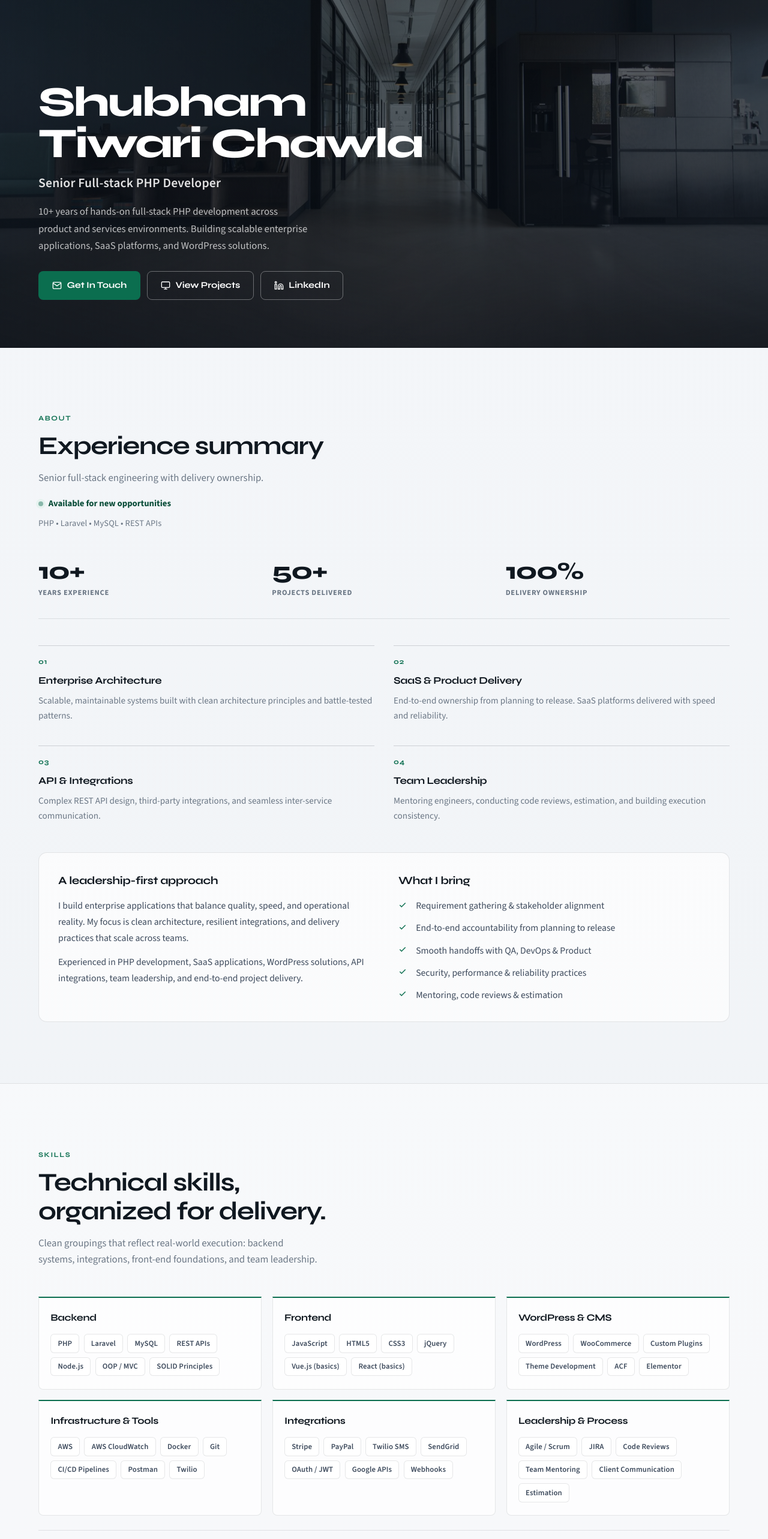
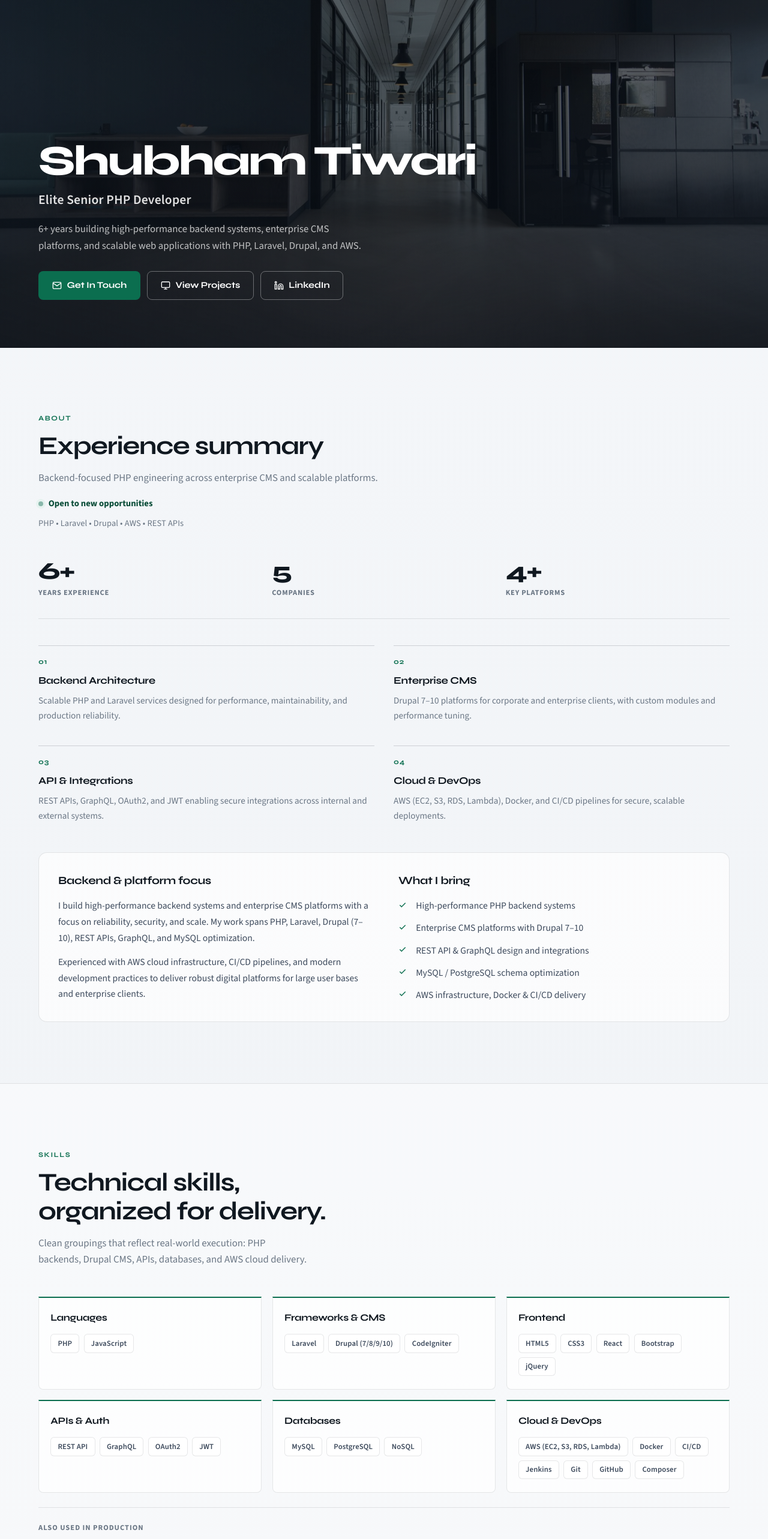
Before and after one commit to shubhamtiwarihost/my-project, a React (Vite) app: page / in a window 1280 px wide. Shown: the part 220-2786 px from the top of the page at 60% size. Built offline with nearby package versions, Linux system fonts and the light colour scheme.

Commit message:
content update

```diff
--- a/index.html
+++ b/index.html
@@ -3,10 +3,10 @@
   <head>
     <meta charset="UTF-8" />
     <meta name="viewport" content="width=device-width, initial-scale=1.0" />
-    <title>Shubham Tiwari Chawla | Senior Full-stack PHP Developer</title>
+    <title>Shubham Tiwari | Elite Senior PHP Developer</title>
     <meta
       name="description"
-      content="Shubham Tiwari Chawla — Senior Full-stack PHP Developer and Technical Lead with 10+ years of experience building scalable enterprise web applications, SaaS platforms, WordPress solutions, and integrations."
+      content="Shubham Tiwari — Elite Senior PHP Developer with 6+ years of experience building high-performance backend systems, enterprise CMS platforms, Laravel and Drupal applications, REST APIs, and AWS infrastructure."
     />
     <meta name="theme-color" content="#0b6e4f" />
     <link rel="preconnect" href="https://fonts.googleapis.com" />
--- a/src/components/Experience.jsx
+++ b/src/components/Experience.jsx
@@ -1,4 +1,4 @@
-import { certifications, experiences } from '../data/content'
+import { education, experiences } from '../data/content'
 import { useInView } from '../hooks/useInView'
 import { IconCheck } from './Icons'
 
@@ -12,14 +12,13 @@ export default function Experience() {
           <p className="eyebrow">Experience</p>
           <h2 className="section-title">Professional experience</h2>
           <p className="section-subtitle">
-            Long-term ownership across enterprise apps, SaaS delivery, client coordination, and production
-            support.
+            Backend and CMS delivery across digital learning, enterprise apps, and production platforms.
           </p>
         </header>
 
         <div className="experience-list">
           {experiences.map((exp) => (
-            <article key={`${exp.company}-${exp.role}`} className="experience-item">
+            <article key={`${exp.company}-${exp.period}`} className="experience-item">
               <div className="experience-item__top">
                 <div>
                   <h3>{exp.role}</h3>
@@ -58,15 +57,13 @@ export default function Experience() {
         </div>
 
         <div className="certs">
-          <h3>Certifications & Recognition</h3>
-          <p>
-            Leadership training and performance recognition aligned with enterprise delivery outcomes.
-          </p>
+          <h3>Education</h3>
+          <p>Formal foundation in computer science and software engineering.</p>
           <div className="certs__grid">
-            {certifications.map((cert) => (
-              <article key={cert.title} className="cert-item">
-                <h4>{cert.title}</h4>
-                <p>{cert.issuer}</p>
+            {education.map((item) => (
+              <article key={item.title} className="cert-item">
+                <h4>{item.title}</h4>
+                <p>{item.issuer}</p>
               </article>
             ))}
           </div>
--- a/src/components/Footer.jsx
+++ b/src/components/Footer.jsx
@@ -46,7 +46,7 @@ export default function Footer() {
 
         <div className="site-footer__bottom">
           <p>© {year} {profile.shortName}. All rights reserved.</p>
-          <p>Senior Full-stack PHP Developer & Technical Lead</p>
+          <p>Elite Senior PHP Developer · Laravel · Drupal · AWS</p>
         </div>
       </div>
     </footer>
--- a/src/components/Projects.jsx
+++ b/src/components/Projects.jsx
@@ -12,10 +12,10 @@ export default function Projects() {
       <div className={`container reveal ${visible ? 'is-visible' : ''}`} ref={ref}>
         <header className="section-head">
           <p className="eyebrow">Projects</p>
-          <h2 className="section-title">Real SaaS, internal systems & WordPress builds</h2>
+          <h2 className="section-title">Enterprise backends, CMS & learning platforms</h2>
           <p className="section-subtitle">
-            Delivered end-to-end with client coordination and production support. Each project reflects full
-            ownership — from planning to post-launch.
+            Selected platforms spanning banking, corporate CMS, edtech, and real estate — with ownership
+            from architecture through production support.
           </p>
         </header>
 
--- a/src/components/Skills.jsx
+++ b/src/components/Skills.jsx
@@ -11,8 +11,8 @@ export default function Skills() {
           <p className="eyebrow">Skills</p>
           <h2 className="section-title">Technical skills, organized for delivery.</h2>
           <p className="section-subtitle">
-            Clean groupings that reflect real-world execution: backend systems, integrations, front-end
-            foundations, and team leadership.
+            Clean groupings that reflect real-world execution: PHP backends, Drupal CMS, APIs, databases,
+            and AWS cloud delivery.
           </p>
         </header>
 
--- a/src/data/content.js
+++ b/src/data/content.js
@@ -4,25 +4,26 @@
  */
 
 export const profile = {
-  name: 'Shubham Tiwari Chawla',
+  name: 'Shubham Tiwari',
   shortName: 'Shubham Tiwari',
   initials: 'ST',
-  role: 'Senior Full-stack PHP Developer',
+  role: 'Elite Senior PHP Developer',
   tagline:
-    '10+ years of hands-on full-stack PHP development across product and services environments. Building scalable enterprise applications, SaaS platforms, and WordPress solutions.',
-  stackLine: 'PHP • Laravel • MySQL • REST APIs',
-  availability: 'Available for new opportunities',
-  location: 'Mumbai, India',
-  email: 'ShubhamTiwari@gmail.com',
-  emailMailto: 'mailto:ShubhamTiwari@gmail.com',
-  phone: '+91 98XXX XXXXX',
-  phoneHref: null,
-  linkedin: 'https://www.linkedin.com/in/shubhamtiwari-chawla-818298a1',
+    '6+ years building high-performance backend systems, enterprise CMS platforms, and scalable web applications with PHP, Laravel, Drupal, and AWS.',
+  stackLine: 'PHP • Laravel • Drupal • AWS • REST APIs',
+  availability: 'Open to new opportunities',
+  location: 'Bangalore, India',
+  email: 'ershubhamtiwari@yahoo.com',
+  emailMailto: 'mailto:ershubhamtiwari@yahoo.com',
+  phone: '+91 86993 82375',
+  phoneHref: 'tel:+918699382375',
+  phoneAlt: '+91 80909 15141',
+  linkedin: 'https://www.linkedin.com/in/shubham-tiwari-35077193',
   github: 'https://github.com/shubhamtiwarihost',
   stats: [
-    { num: '10+', label: 'Years Experience' },
-    { num: '50+', label: 'Projects Delivered' },
-    { num: '100%', label: 'Delivery Ownership' },
+    { num: '6+', label: 'Years Experience' },
+    { num: '5', label: 'Companies' },
+    { num: '4+', label: 'Key Platforms' },
   ],
 }
 
@@ -38,215 +39,231 @@ export const navLinks = [
 export const about = {
   eyebrow: 'About',
   title: 'Experience summary',
-  subtitle: 'Senior full-stack engineering with delivery ownership.',
-  leadershipTitle: 'A leadership-first approach',
+  subtitle: 'Backend-focused PHP engineering across enterprise CMS and scalable platforms.',
+  leadershipTitle: 'Backend & platform focus',
   leadershipBody: [
-    'I build enterprise applications that balance quality, speed, and operational reality. My focus is clean architecture, resilient integrations, and delivery practices that scale across teams.',
-    'Experienced in PHP development, SaaS applications, WordPress solutions, API integrations, team leadership, and end-to-end project delivery.',
+    'I build high-performance backend systems and enterprise CMS platforms with a focus on reliability, security, and scale. My work spans PHP, Laravel, Drupal (7–10), REST APIs, GraphQL, and MySQL optimization.',
+    'Experienced with AWS cloud infrastructure, CI/CD pipelines, and modern development practices to deliver robust digital platforms for large user bases and enterprise clients.',
   ],
   bringTitle: 'What I bring',
   bringItems: [
-    'Requirement gathering & stakeholder alignment',
-    'End-to-end accountability from planning to release',
-    'Smooth handoffs with QA, DevOps & Product',
-    'Security, performance & reliability practices',
-    'Mentoring, code reviews & estimation',
+    'High-performance PHP backend systems',
+    'Enterprise CMS platforms with Drupal 7–10',
+    'REST API & GraphQL design and integrations',
+    'MySQL / PostgreSQL schema optimization',
+    'AWS infrastructure, Docker & CI/CD delivery',
   ],
   highlights: [
     {
-      id: 'architecture',
-      title: 'Enterprise Architecture',
-      desc: 'Scalable, maintainable systems built with clean architecture principles and battle-tested patterns.',
+      id: 'backend',
+      title: 'Backend Architecture',
+      desc: 'Scalable PHP and Laravel services designed for performance, maintainability, and production reliability.',
     },
     {
-      id: 'saas',
-      title: 'SaaS & Product Delivery',
-      desc: 'End-to-end ownership from planning to release. SaaS platforms delivered with speed and reliability.',
+      id: 'cms',
+      title: 'Enterprise CMS',
+      desc: 'Drupal 7–10 platforms for corporate and enterprise clients, with custom modules and performance tuning.',
     },
     {
       id: 'api',
       title: 'API & Integrations',
-      desc: 'Complex REST API design, third-party integrations, and seamless inter-service communication.',
+      desc: 'REST APIs, GraphQL, OAuth2, and JWT enabling secure integrations across internal and external systems.',
     },
     {
-      id: 'leadership',
-      title: 'Team Leadership',
-      desc: 'Mentoring engineers, conducting code reviews, estimation, and building execution consistency.',
+      id: 'cloud',
+      title: 'Cloud & DevOps',
+      desc: 'AWS (EC2, S3, RDS, Lambda), Docker, and CI/CD pipelines for secure, scalable deployments.',
     },
   ],
 }
 
 export const skillGroups = [
   {
-    title: 'Backend',
-    skills: ['PHP', 'Laravel', 'MySQL', 'REST APIs', 'Node.js', 'OOP / MVC', 'SOLID Principles'],
+    title: 'Languages',
+    skills: ['PHP', 'JavaScript'],
+  },
+  {
+    title: 'Frameworks & CMS',
+    skills: ['Laravel', 'Drupal (7/8/9/10)', 'CodeIgniter'],
   },
   {
     title: 'Frontend',
-    skills: ['JavaScript', 'HTML5', 'CSS3', 'jQuery', 'Vue.js (basics)', 'React (basics)'],
+    skills: ['HTML5', 'CSS3', 'React', 'Bootstrap', 'jQuery'],
   },
   {
-    title: 'WordPress & CMS',
-    skills: ['WordPress', 'WooCommerce', 'Custom Plugins', 'Theme Development', 'ACF', 'Elementor'],
+    title: 'APIs & Auth',
+    skills: ['REST API', 'GraphQL', 'OAuth2', 'JWT'],
   },
   {
-    title: 'Infrastructure & Tools',
-    skills: ['AWS', 'AWS CloudWatch', 'Docker', 'Git', 'CI/CD Pipelines', 'Postman', 'Twilio'],
+    title: 'Databases',
+    skills: ['MySQL', 'PostgreSQL', 'NoSQL'],
   },
   {
-    title: 'Integrations',
-    skills: ['Stripe', 'PayPal', 'Twilio SMS', 'SendGrid', 'OAuth / JWT', 'Google APIs', 'Webhooks'],
-  },
-  {
-    title: 'Leadership & Process',
-    skills: ['Agile / Scrum', 'JIRA', 'Code Reviews', 'Team Mentoring', 'Client Communication', 'Estimation'],
+    title: 'Cloud & DevOps',
+    skills: ['AWS (EC2, S3, RDS, Lambda)', 'Docker', 'CI/CD', 'Jenkins', 'Git', 'GitHub', 'Composer'],
   },
 ]
 
 export const alsoUsed = [
-  'Reliability',
-  'Security',
-  'Performance',
-  'Maintainability',
-  'Confluence',
-  'Kanban',
-  'Google Authenticator',
-  'Redis',
-  'cURL',
-  'phpUnit',
+  'Agile',
+  'JIRA',
+  'Jenkins',
   'Composer',
-  'npm',
+  'GitHub',
+  'OAuth2',
+  'JWT',
+  'GraphQL',
+  'Lambda',
+  'RDS',
+  'S3',
+  'EC2',
 ]
 
 export const experiences = [
   {
-    role: 'Senior PHP Developer & Team Lead',
-    company: 'InnovationalIdea',
-    period: 'Sep 2014 — Feb 2026',
-    duration: '11+ years',
+    role: 'Software Engineer',
+    company: 'Allen Digital',
+    period: 'May 2025 — Present',
+    duration: 'Present',
     type: 'Full-time',
-    location: 'Mumbai, India',
+    location: 'Bangalore, India',
     highlights: [
-      'Led end-to-end delivery of enterprise SaaS platforms, internal tools, and client-facing WordPress solutions.',
-      'Architected and developed scalable Laravel applications with clean separation of concerns and robust REST APIs.',
-      'Managed cross-functional teams of 5–10 engineers, running Agile sprints, code reviews, and mentoring sessions.',
-      'Served as primary technical point-of-contact for UK-based clients — requirement gathering, expectation management, and delivery reporting.',
-      'Implemented CI/CD pipelines, AWS deployments, and production-grade monitoring with CloudWatch.',
-      'Delivered Google Authenticator-based 2FA, Stripe/PayPal integrations, and complex role-based access systems.',
+      'Develop backend services supporting digital learning platforms used by large user bases.',
+      'Improve platform reliability and scalability through backend system enhancements.',
+      'Support integrations and system improvements for enterprise web platforms.',
     ],
-    tech: ['PHP', 'Laravel', 'MySQL', 'WordPress', 'AWS', 'Docker', 'REST APIs', 'JavaScript'],
+    tech: ['PHP', 'Laravel', 'MySQL', 'REST APIs', 'AWS'],
+  },
+  {
+    role: 'Software Engineer',
+    company: 'Softtek',
+    period: 'May 2022 — Jan 2025',
+    duration: '2 yrs 9 mos',
+    type: 'Full-time',
+    location: 'Bangalore, India',
+    highlights: [
+      'Developed enterprise web applications using PHP, Laravel, and Drupal CMS.',
+      'Designed optimized database schemas improving application performance.',
+      'Built REST APIs enabling integrations between internal and external enterprise systems.',
+    ],
+    tech: ['PHP', 'Laravel', 'Drupal', 'MySQL', 'REST APIs'],
+  },
+  {
+    role: 'Software Engineer',
+    company: 'Soroco India Pvt Ltd',
+    period: 'Sep 2021 — Jan 2022',
+    duration: '5 mos',
+    type: 'Full-time',
+    location: 'Bangalore, India',
+    highlights: [
+      'Developed Drupal-based web applications for enterprise client projects.',
+      'Built responsive web platforms using PHP, HTML, CSS, and JavaScript.',
+    ],
+    tech: ['PHP', 'Drupal', 'HTML5', 'CSS3', 'JavaScript'],
+  },
+  {
+    role: 'Software Engineer',
+    company: 'Erfolg',
+    period: 'Jul 2019 — Jul 2021',
+    duration: '2 yrs',
+    type: 'Full-time',
+    location: 'Bangalore, India',
+    highlights: [
+      'Developed custom backend applications and CMS-driven platforms.',
+      'Collaborated with product teams to design scalable software solutions.',
+    ],
+    tech: ['PHP', 'CMS', 'MySQL', 'JavaScript'],
+  },
+  {
+    role: 'Software Engineer',
+    company: 'Univisionz',
+    period: 'Dec 2017 — Jun 2019',
+    duration: '1 yr 7 mos',
+    type: 'Full-time',
+    location: 'Chandigarh, India',
+    highlights: [
+      'Built PHP-based websites and CMS systems including e-commerce platforms.',
+      'Developed backend modules, payment integrations, and database structures.',
+    ],
+    tech: ['PHP', 'CMS', 'MySQL', 'E-commerce'],
   },
 ]
 
-export const certifications = [
+export const education = [
   {
-    title: 'Lead with an Impact',
-    issuer: 'Team Leaders Accelerator Program',
-  },
-  {
-    title: 'Employee of the Month',
-    issuer: 'Performance recognition',
+    title: 'B.Tech — Computer Science',
+    issuer: 'Lovely Professional University · 2013 – 2017',
   },
 ]
 
+export const certifications = []
+
 export const projects = [
   {
-    title: 'SaaS Token & Queue System',
-    category: 'SaaS Platform',
-    badge: 'Private Repo',
-    desc: 'Live token and queue management system with real-time admin dashboard, Google Authenticator 2FA, reporting, and monitoring.',
+    title: 'Targus Platform',
+    category: 'Enterprise Banking',
+    badge: 'Backend',
+    desc: 'Enterprise banking backend platform built with PHP, SQL, and AWS for secure, scalable financial workflows.',
     features: [
-      'Live token and queue management',
-      'Google Authenticator 2FA',
-      'Admin dashboard and analytics',
-      'Reporting and monitoring system',
+      'Enterprise banking backend services',
+      'SQL-backed data architecture',
+      'AWS cloud infrastructure',
+      'Secure production delivery',
     ],
-    tech: ['Laravel', 'PHP', 'MySQL', 'JavaScript', 'AWS'],
+    tech: ['PHP', 'SQL', 'AWS'],
   },
   {
-    title: 'Appointment Booking Platform',
-    category: 'Enterprise SaaS',
-    badge: 'Private Repo',
-    desc: 'Full appointment scheduling system with customer management, staff & payroll, subscription billing, and analytics dashboard.',
+    title: 'Wabteccorp.com',
+    category: 'Corporate CMS',
+    badge: 'Drupal',
+    desc: 'Drupal-based corporate platform with optimized performance for enterprise content and web delivery.',
     features: [
-      'Appointment scheduling',
-      'Customer management',
-      'Staff and payroll management',
-      'Subscription and billing system',
-      'Reports and analytics dashboard',
-      'Automated notifications',
+      'Drupal CMS architecture',
+      'Corporate content platform',
+      'Performance optimization',
+      'Enterprise web delivery',
     ],
-    tech: ['Laravel', 'PHP', 'MySQL', 'REST APIs', 'Stripe'],
+    tech: ['Drupal', 'PHP', 'MySQL'],
   },
   {
-    title: 'Payroll & HR Management',
-    category: 'Internal System',
-    badge: 'Private Repo',
-    desc: 'Complete employee and payroll management system with attendance tracking, leave management, salary reports, and role-based access control.',
+    title: 'Mindmygrades.com',
+    category: 'EdTech Platform',
+    badge: 'Core PHP',
+    desc: 'Online learning platform backend built with Core PHP and MySQL, supporting digital education workflows.',
     features: [
-      'Employee management',
-      'Payroll processing',
-      'Attendance and leave tracking',
-      'Salary reports and analytics',
-      'User roles and permissions',
+      'Online learning backend',
+      'Core PHP application layer',
+      'MySQL data model',
+      'Student and content workflows',
     ],
-    tech: ['PHP', 'Laravel', 'MySQL', 'JavaScript', 'Bootstrap'],
+    tech: ['Core PHP', 'MySQL'],
   },
   {
-    title: 'WordPress Business Sites',
-    category: 'WordPress & WooCommerce',
-    badge: 'Multi-project',
-    desc: 'Responsive business websites and WooCommerce stores built for UK clients with product catalog management and admin content management.',
+    title: 'Activeadultliving.com',
+    category: 'Real Estate',
+    badge: 'Backend',
+    desc: 'Real estate platform backend serving US communities with content and listing-driven web experiences.',
     features: [
-      'Responsive business website',
-      'Product catalog management',
-      'Admin content management',
-      'Product listing and management',
-      'Shopping cart functionality',
-      'Order and inquiry management',
+      'Real estate platform backend',
+      'Community-focused web delivery',
+      'US market platform support',
+      'Content and listing workflows',
     ],
-    tech: ['WordPress', 'WooCommerce', 'PHP', 'CSS3', 'jQuery'],
-  },
-  {
-    title: 'Order Management Dashboard',
-    category: 'Internal Tool',
-    badge: 'Private Repo',
-    desc: 'Internal order management dashboard with dispatch tracking, inventory coordination, user access management, and order status reporting.',
-    features: [
-      'Internal order management dashboard',
-      'Dispatch and shipment tracking workflow',
-      'Inventory and stock coordination',
-      'User role and access management',
-      'Order status tracking and reporting',
-    ],
-    tech: ['Laravel', 'PHP', 'MySQL', 'REST APIs', 'JavaScript'],
-  },
-  {
-    title: 'Admin Business Operations Panel',
-    category: 'Admin Platform',
-    badge: 'Private Repo',
-    desc: 'Comprehensive admin panel for business operations with lead management, contact and inquiry system, and professional experience tracking.',
-    features: [
-      'Admin panel for business operations',
-      'Contact and inquiry system',
-      'Client communication module',
-      'Enterprise quality gates',
-    ],
-    tech: ['PHP', 'Laravel', 'MySQL', 'Docker', 'AWS'],
+    tech: ['PHP', 'CMS', 'MySQL'],
   },
 ]
 
 export const projectsNote =
-  'Most projects are private client engagements. All work involves full ownership — architecture, delivery, client coordination, and production support.'
+  'Selected platform work spanning enterprise banking, corporate CMS, edtech, and real estate backends — with ownership across architecture, delivery, and production support.'
 
 export const contactCopy = {
   eyebrow: 'Contact',
-  title: "Let's discuss delivery, integrations, and enterprise-grade execution.",
+  title: "Let's discuss backend systems, CMS platforms, and scalable PHP delivery.",
   subtitle:
-    'Reach out directly via email, phone, or LinkedIn — fast response, clear communication. Open to leadership roles and complex PHP/WordPress/API delivery engagements.',
+    'Reach out via email, phone, or LinkedIn — clear communication and fast response. Open to senior PHP, Laravel, Drupal, and AWS-focused roles.',
   responseNote: 'Typically responds within 24 hours',
   responseBody:
-    'Open to leadership roles and complex PHP/WordPress/API delivery engagements. Clear communication guaranteed.',
+    'Open to senior PHP / Laravel / Drupal roles and complex backend or enterprise CMS engagements. Based in Bangalore, India.',
   formTitle: 'Send a message',
   successTitle: 'Message sent successfully!',
   successBody: "I'll get back to you within 24 hours.",
```
